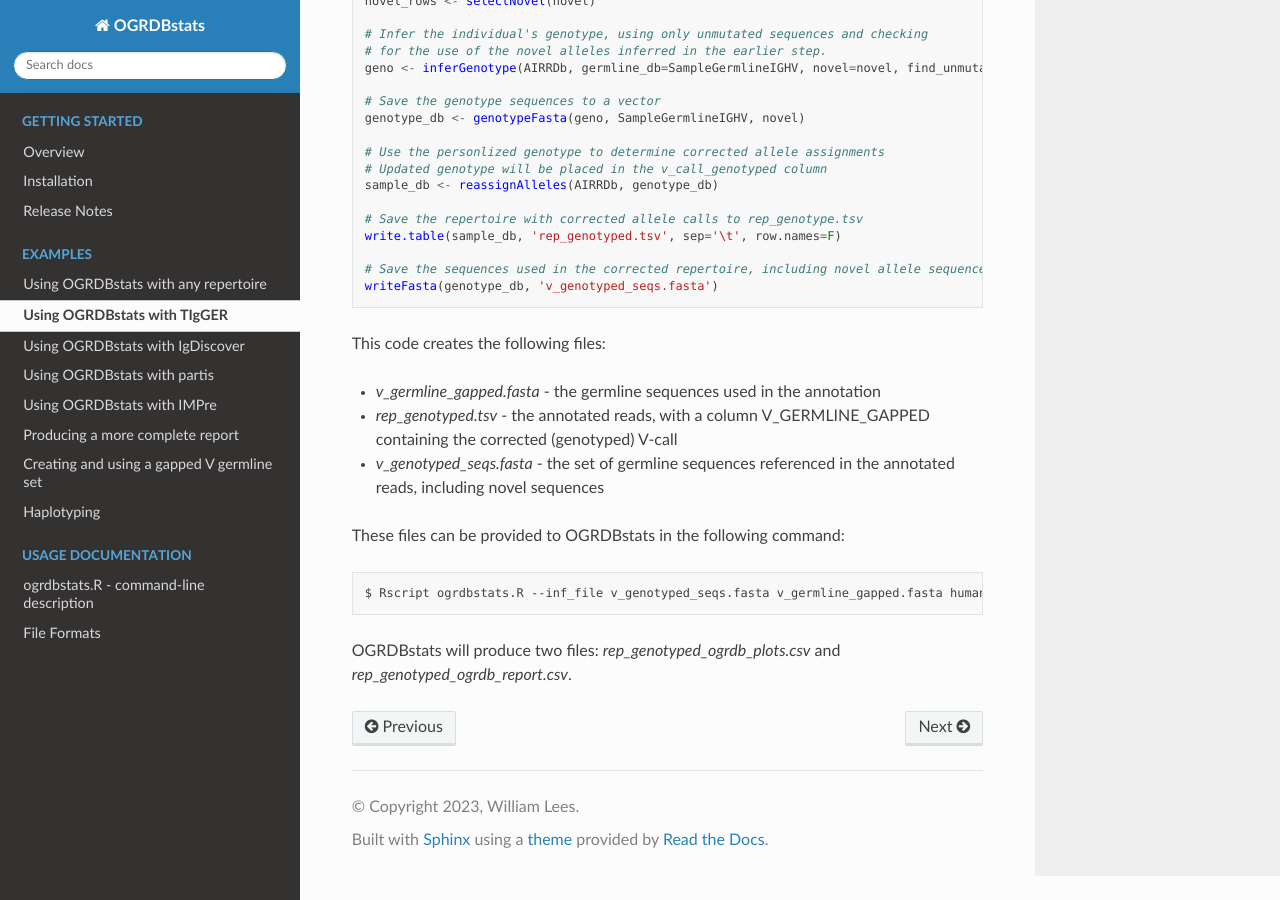
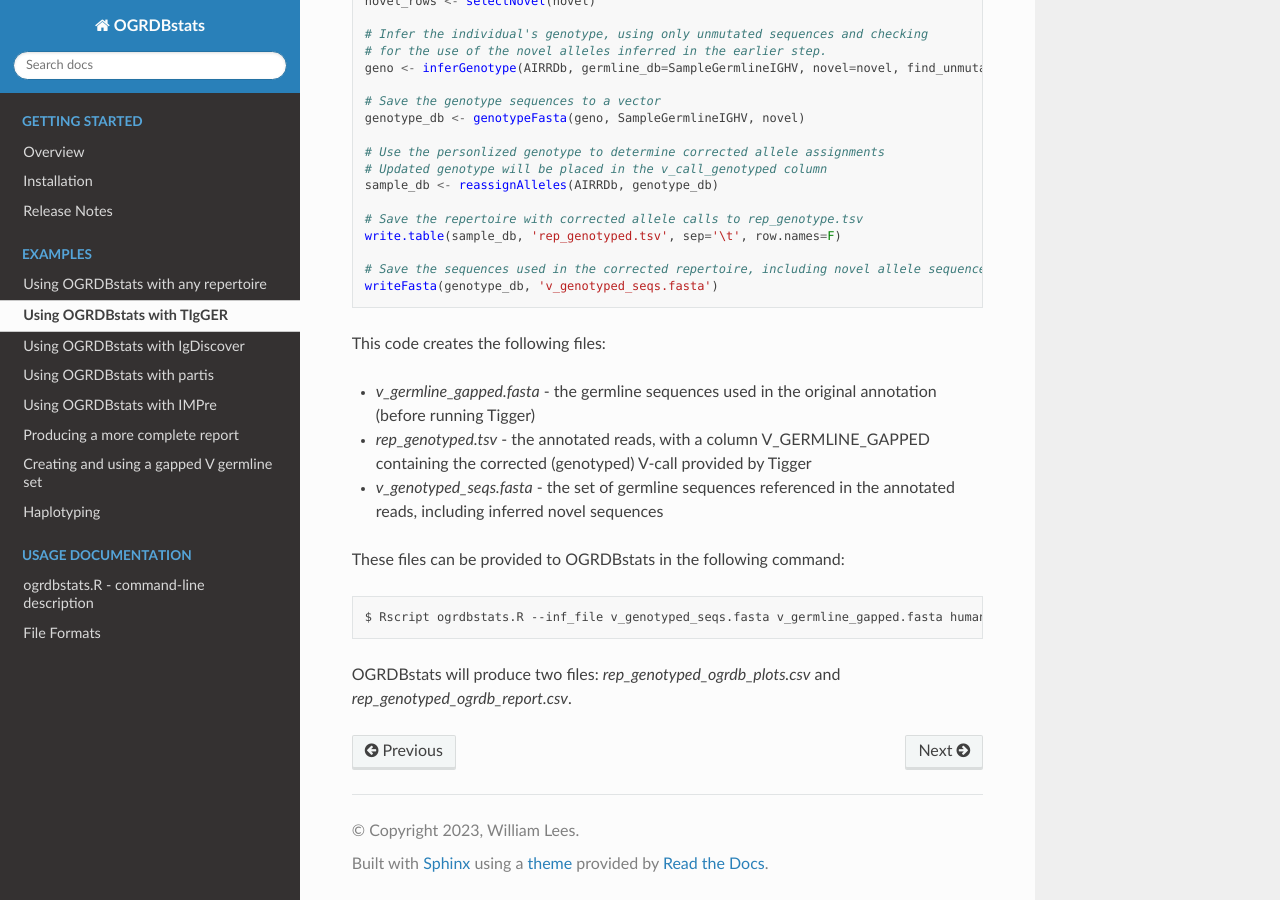
Before and after one commit to airr-community/ogrdbstats, a Sphinx documentation site: the page built from docs/examples/tigger.rst, in a window 1280 px wide and 900 px high, scrolled down 605 px. Built offline with Sphinx 7.4.7 and the Read the Docs theme 2.0.0, drawn with Linux system fonts in a browser that asks for light colours.

Commit message:
Minor clarification

```diff
--- a/docs/examples/tigger.rst
+++ b/docs/examples/tigger.rst
@@ -45,9 +45,9 @@ The following R code, based on the `TIgGER vignette <https://tigger.readthedocs.
 
 This code creates the following files:
 
-- `v_germline_gapped.fasta` - the germline sequences used in the annotation
-- `rep_genotyped.tsv` - the annotated reads, with a column V_GERMLINE_GAPPED containing the corrected (genotyped) V-call
-- `v_genotyped_seqs.fasta` - the set of germline sequences referenced in the annotated reads, including novel sequences
+- `v_germline_gapped.fasta` - the germline sequences used in the original annotation (before running Tigger)
+- `rep_genotyped.tsv` - the annotated reads, with a column V_GERMLINE_GAPPED containing the corrected (genotyped) V-call provided by Tigger
+- `v_genotyped_seqs.fasta` - the set of germline sequences referenced in the annotated reads, including inferred novel sequences
 
 These files can be provided to OGRDBstats in the following command:
 
```
